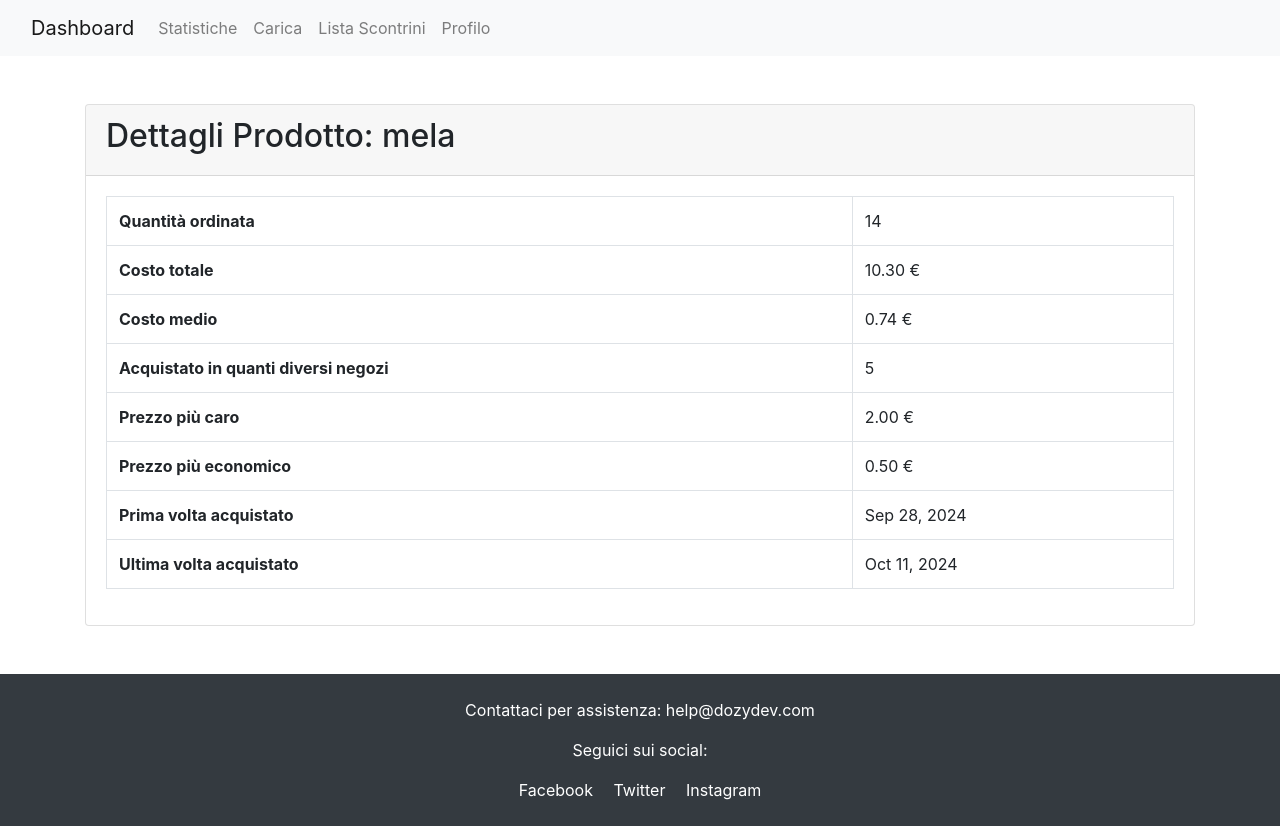
After one commit to Manillin/BuyLog, a Django app: page /scontrini/prodotto/1/ in a window 1280 px wide. The commit adds this page. Run offline with Django 5.2, Linux system fonts and the light colour scheme; a user stored in the database is signed in; data comes from the database, SQL or seed files in the repository; some libraries are stand-ins or nearby versions.

Commit message:
added 'search product by name' feature

```diff
--- /dev/null
+++ b/BuyLog/buylog/scontrini/templates/scontrini/dettagli_prodotto.html
@@ -0,0 +1,52 @@
+<!-- dettagli_prodotto.html -->
+{% extends 'scontrini/base.html' %}
+
+{% block title %}Dettagli Prodotto{% endblock %}
+
+{% block content %}
+<div class="container mt-5">
+    <div class="card">
+        <div class="card-header">
+            <h2>Dettagli Prodotto: {{ prodotto.nome }}</h2>
+        </div>
+        <div class="card-body">
+            <table class="table table-bordered">
+                <tbody>
+                    <tr>
+                        <th>Quantità ordinata</th>
+                        <td>{{ quantita_ordinata }}</td>
+                    </tr>
+                    <tr>
+                        <th>Costo totale</th>
+                        <td>{{ costo_totale|floatformat:2 }} €</td>
+                    </tr>
+                    <tr>
+                        <th>Costo medio</th>
+                        <td>{{ costo_medio|floatformat:2 }} €</td>
+                    </tr>
+                    <tr>
+                        <th>Acquistato in quanti diversi negozi</th>
+                        <td>{{ supermercati_diversi }}</td>
+                    </tr>
+                    <tr>
+                        <th>Prezzo più caro</th>
+                        <td>{{ prezzo_piu_caro|floatformat:2 }} €</td>
+                    </tr>
+                    <tr>
+                        <th>Prezzo più economico</th>
+                        <td>{{ prezzo_piu_economico|floatformat:2 }} €</td>
+                    </tr>
+                    <tr>
+                        <th>Prima volta acquistato</th>
+                        <td>{{ prima_volta_acquistato|date:"M d, Y" }}</td>
+                    </tr>
+                    <tr>
+                        <th>Ultima volta acquistato</th>
+                        <td>{{ ultima_volta_acquistato|date:"M d, Y" }}</td>
+                    </tr>
+                </tbody>
+            </table>
+        </div>
+    </div>
+</div>
+{% endblock %}
--- a/BuyLog/buylog/scontrini/templates/scontrini/stats.html
+++ b/BuyLog/buylog/scontrini/templates/scontrini/stats.html
@@ -1,4 +1,5 @@
 {% extends 'scontrini/base.html' %}
+
 {% load static %}
 
 {% block title %}Dashboard Statistiche{% endblock %}
--- a/BuyLog/buylog/scontrini/urls.py
+++ b/BuyLog/buylog/scontrini/urls.py
@@ -33,4 +33,12 @@ urlpatterns = [
     path('aggiorna_grafico_demo/', aggiorna_grafico_demo,
          name='aggiorna_grafico_demo'),
 
+
+    # Ricerca e dattaglio prodotto
+    path('ricerca_prodotto/', RicercaProdottoView.as_view(),
+         name='ricerca_prodotto'),
+    path('prodotto/<int:pk>/', DettagliProdottoView.as_view(),
+         name='dettagli_prodotto'),
+
+
 ]
--- a/BuyLog/buylog/scontrini/views.py
+++ b/BuyLog/buylog/scontrini/views.py
@@ -1,9 +1,10 @@
+from django.views.generic import DetailView
 from django.views.decorators.cache import cache_page
 from django.utils.decorators import method_decorator
 from django.core.cache import cache
 from .models import Scontrino
 from django.db.models import Sum, Count, F, FloatField, ExpressionWrapper, Max, Min
-from django.views.generic import TemplateView
+from django.views.generic import TemplateView, DetailView
 from django.contrib import messages  # Per gestire i messaggi di avviso
 from django.contrib import messages  # Per gestire messaggi di avviso
 from django.shortcuts import render, redirect, HttpResponse, get_object_or_404
@@ -184,7 +185,8 @@ class DashboardView(LoginRequiredMixin, TemplateView):
         context['user'] = user
 
         # Filtra in base al parametro di filtro (ad es. 'all time', '1 mese', '6 mesi', ecc.)
-        filtro = self.request.GET.get('filtro', 'all_time')
+        filtro = self.request.GET.get(
+            'filtro', '6mesi')  # cambio filtro default
         context['filtro_attuale'] = filtro
         # fetch scontrini fitrati
         scontrini = self.get_scontrini_filtrati(filtro, user)
@@ -437,7 +439,9 @@ class DemoStatsView(TemplateView):
             return context
 
         # Fetch dei dati aggregati
-        scontrini = Scontrino.objects.all()
+        filtro = '1mese'  # Filtro predefinito
+        start_date = now() - timedelta(days=30)
+        scontrini = Scontrino.objects.filter(data__gte=start_date)
         spese = scontrini.extra(select={'giorno': 'date(data)'}).values(
             'giorno').annotate(spesa_giornaliera=Sum('totale')).order_by('giorno')
 
@@ -466,7 +470,7 @@ class DemoStatsView(TemplateView):
             'numero_articoli': numero_articoli,
             'top_prodotti': top_prodotti,
             'top_supermercati': top_supermercati,
-            'filtro_attuale': 'all_time',
+            'filtro_attuale': filtro,
             'spese_giorno': list(spese),  # Assicurati che sia una lista
             'numero_utenti_registrati': numero_utenti_registrati
 
@@ -481,7 +485,7 @@ class DemoStatsView(TemplateView):
             'numero_articoli': numero_articoli,
             'top_prodotti': top_prodotti,
             'top_supermercati': top_supermercati,
-            'filtro_attuale': 'all_time',
+            'filtro_attuale': filtro,
             'spese_giorno': list(spese),  # Assicurati che sia una lista
             'numero_utenti_registrati': numero_utenti_registrati
         }
@@ -496,7 +500,7 @@ class DemoStatsView(TemplateView):
 
 
 def aggiorna_grafico_demo(request):
-    filtro = request.GET.get('filtro', 'all_time')
+    filtro = request.GET.get('filtro', '1mese')
 
     if filtro == '1mese':
         scontrini = Scontrino.objects.filter(
@@ -532,3 +536,54 @@ def aggiorna_grafico_demo(request):
         'top_supermercati': top_supermercati,
         'filtro_attuale': filtro
     })
+
+
+# views.py
+class RicercaProdottoView(LoginRequiredMixin, TemplateView):
+    template_name = 'scontrini/lista_scontrini.html'
+
+    def get(self, request, *args, **kwargs):
+        prodotto_nome = request.GET.get('prodotto', '').strip()
+        if prodotto_nome:
+            try:
+                prodotto = Prodotto.objects.get(nome__iexact=prodotto_nome)
+                return redirect('scontrini:dettagli_prodotto', pk=prodotto.pk)
+            except Prodotto.DoesNotExist:
+                return render(request, self.template_name, {
+                    'scontrini': Scontrino.objects.filter(utente=request.user),
+                    'error_message': 'Prodotto inesistente, verifica di cercare un prodotto che hai acquistato'
+                })
+        return render(request, self.template_name, {
+            'scontrini': Scontrino.objects.filter(utente=request.user)
+        })
+
+
+class DettagliProdottoView(LoginRequiredMixin, DetailView):
+    model = Prodotto
+    template_name = 'scontrini/dettagli_prodotto.html'
+    context_object_name = 'prodotto'
+
+    def get_context_data(self, **kwargs):
+        context = super().get_context_data(**kwargs)
+        prodotto = self.get_object()
+        lista_prodotti = ListaProdotti.objects.filter(prodotto=prodotto)
+        scontrini = Scontrino.objects.filter(prodotti__prodotto=prodotto)
+
+        context['quantita_ordinata'] = lista_prodotti.aggregate(Sum('quantita'))[
+            'quantita__sum'] or 0
+        context['costo_totale'] = lista_prodotti.aggregate(Sum('prezzo_unitario'))[
+            'prezzo_unitario__sum'] or 0
+        context['costo_medio'] = context['costo_totale'] / \
+            context['quantita_ordinata'] if context['quantita_ordinata'] else 0
+        context['supermercati_diversi'] = scontrini.values(
+            'negozio').distinct().count()
+        context['prezzo_piu_caro'] = lista_prodotti.aggregate(
+            Max('prezzo_unitario'))['prezzo_unitario__max'] or 0
+        context['prezzo_piu_economico'] = lista_prodotti.aggregate(
+            Min('prezzo_unitario'))['prezzo_unitario__min'] or 0
+        context['prima_volta_acquistato'] = lista_prodotti.earliest(
+            'scontrino__data').scontrino.data if lista_prodotti.exists() else None
+        context['ultima_volta_acquistato'] = lista_prodotti.latest(
+            'scontrino__data').scontrino.data if lista_prodotti.exists() else None
+
+        return context
```
Also changed, not shown: BuyLog/buylog/scontrini/templates/scontrini/lista_scontrini.html (+27 -1 lines), BuyLog/README.md.
